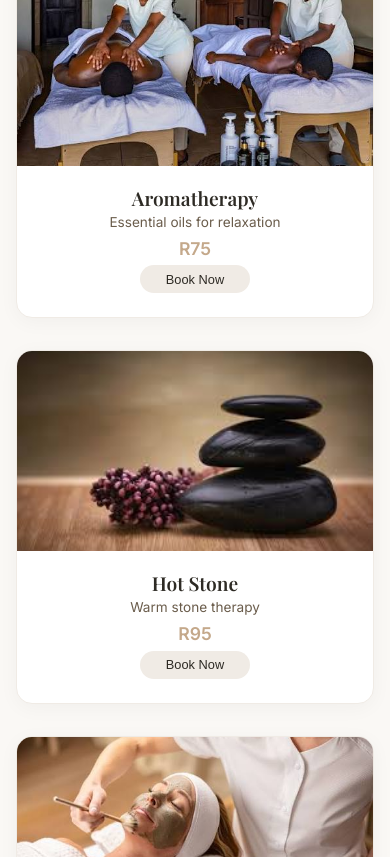
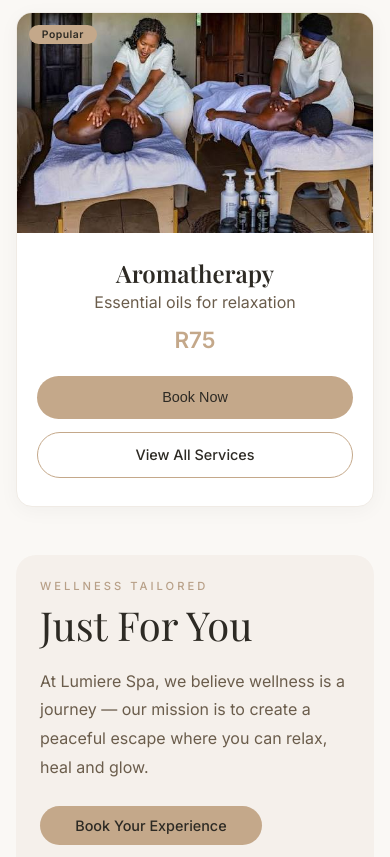
Before and after one commit to MokgothoTumelo/spa, a plain HTML site: page index.html in a window 390 px wide. Shown: the part 778-1635 px from the top of the page. Drawn offline with nearby package versions, Linux system fonts and the light colour scheme; a web font is replaced by a local one.

Commit message:
update index 2

```diff
--- a/css/style.css
+++ b/css/style.css
@@ -1069,3 +1069,90 @@ a.contact-item:focus-visible i {
     gap: 0.25rem;
   }
 }
+
+/* ===== HOME: FEATURED SERVICE ===== */
+.featured-card {
+  display: grid;
+  grid-template-columns: 1.1fr 1fr;
+  max-width: 900px;
+  margin: 0 auto 3rem;
+}
+
+.featured-card:hover {
+  transform: none;
+}
+
+.featured-card .card-image {
+  height: 100%;
+  min-height: 320px;
+}
+
+.featured-card .card-content {
+  padding: 2.5rem;
+  text-align: left;
+  display: flex;
+  flex-direction: column;
+  justify-content: center;
+}
+
+.featured-card .card-content h3 {
+  font-size: 1.8rem;
+}
+
+.featured-card .card-content p {
+  font-size: 1rem;
+}
+
+.featured-card .card-content .price {
+  font-size: 1.4rem;
+}
+
+.featured-actions {
+  display: flex;
+  gap: 0.8rem;
+  flex-wrap: wrap;
+  margin-top: 1rem;
+}
+
+.featured-card .card-content button {
+  background: #c4a88a;
+  padding: 0.7rem 2.2rem;
+  font-size: 0.9rem;
+}
+
+.featured-card .card-content button:hover {
+  background: #b8956f;
+}
+
+@media (max-width: 768px) {
+  .featured-card {
+    grid-template-columns: 1fr;
+    margin-bottom: 2rem;
+  }
+
+  .featured-card .card-image {
+    height: 220px;
+    min-height: 0;
+  }
+
+  .featured-card .card-content {
+    padding: 1.5rem 1.25rem 1.75rem;
+    text-align: center;
+  }
+
+  .featured-card .card-content h3 {
+    font-size: 1.5rem;
+  }
+
+  .featured-actions {
+    flex-direction: column;
+    align-items: stretch;
+  }
+
+  .featured-actions .btn,
+  .featured-card .card-content button {
+    width: 100%;
+    text-align: center;
+    padding: 0.85rem 1rem;
+  }
+}
--- a/index.html
+++ b/index.html
@@ -64,45 +64,22 @@
   <section id="page-home" class="page active-page">
     <!-- Our Services Section -->
     <div class="section-header">
-      <span class="section-label">HOME PAGE</span>
-      <h2>Our Services</h2>
+      <span class="section-label">WHAT WE OFFER</span>
+      <h2>Our Most Popular Treatment</h2>
     </div>
 
-    <div class="product-grid" id="home-product-grid">
-      <div class="product-card">
+    <div class="product-card featured-card">
       <div class="card-image">
-          <img src="images/image2.jfif" alt="Aromatherapy" />
+        <img src="images/image2.jfif" alt="Aromatherapy massage" />
         <span class="card-badge">Popular</span>
       </div>
       <div class="card-content">
         <h3>Aromatherapy</h3>
         <p>Essential oils for relaxation</p>
         <div class="price">R75</div>
+        <div class="featured-actions">
           <button class="book-from-card" data-id="p1">Book Now</button>
-        </div>
-      </div>
-
-      <div class="product-card">
-        <div class="card-image">
-          <img src="images/image4.jfif" alt="Hot Stone" />
-        </div>
-        <div class="card-content">
-          <h3>Hot Stone</h3>
-          <p>Warm stone therapy</p>
-          <div class="price">R95</div>
-          <button class="book-from-card" data-id="p2">Book Now</button>
-        </div>
-      </div>
-
-      <div class="product-card">
-        <div class="card-image">
-          <img src="images/image1.jfif" alt="Deep Tissue" />
-        </div>
-        <div class="card-content">
-          <h3>Deep Tissue</h3>
-          <p>Intense muscle relief</p>
-          <div class="price">R110</div>
-          <button class="book-from-card" data-id="p3">Book Now</button>
+          <a href="services.html" class="btn btn-outline">View All Services</a>
         </div>
       </div>
     </div>
```
Lines whose indentation alone changed are shown as unchanged.
